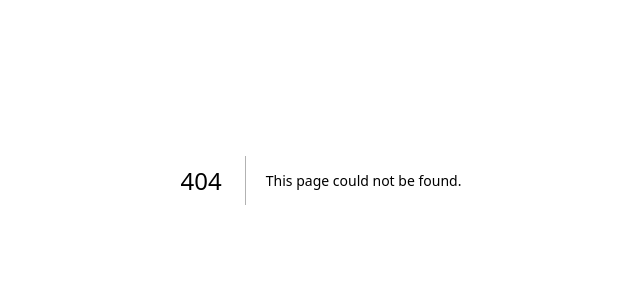
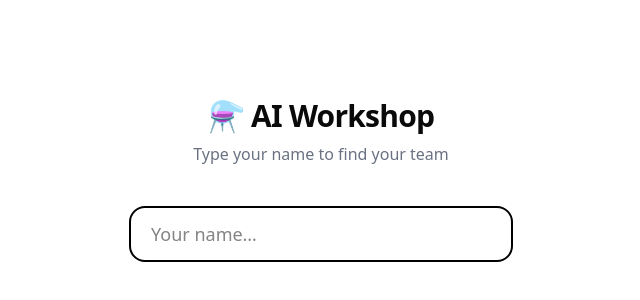
Before and after one commit to AssoConnectWorkshop/WS39, a Next.js app: page /team in a window 1280 px wide. Before the commit this address had no page. Shown: the part 220-520 px from the top of the page, without its empty margins (319-959 px from the left). Built offline with nearby package versions, Linux system fonts and the light colour scheme.

Commit message:
Add team lookup page at /team
Co-Authored-By: Claude <noreply@anthropic.com>

```diff
--- /dev/null
+++ b/src/app/team/page.tsx
@@ -0,0 +1,125 @@
+"use client";
+
+import { useState } from "react";
+
+const teams = [
+  {
+    ws: "WS1",
+    project: "Membership cards",
+    members: ["Lucas M.", "Hanna", "Romain", "Simon"],
+  },
+  {
+    ws: "WS2",
+    project: "Voting app",
+    members: ["Mateus", "Edouard", "Eric", "Mathieu B."],
+  },
+  {
+    ws: "WS3",
+    project: "Dashboard",
+    members: ["Victor", "Johanna", "Guillaume", "Etienne"],
+  },
+  {
+    ws: "WS4",
+    project: "Activity report",
+    members: ["Marion", "Julien W.", "Cyriane", "Thomas"],
+  },
+  {
+    ws: "WS5",
+    project: "Event planner",
+    members: ["Marine", "Matt Matt", "Augustin", "Charles L."],
+  },
+  {
+    ws: "WS6",
+    project: "Sacem simulator",
+    members: ["Justine", "Delphine", "Mathieu H.", "Aurélien"],
+  },
+  {
+    ws: "WS7",
+    project: "WhatsApp assistant",
+    members: ["Bertrand", "Karl", "Flo G.", "Lucas P."],
+  },
+  {
+    ws: "WS8",
+    project: "Booking",
+    members: ["Armand", "Aimée", "Alice", "Tristan"],
+  },
+  {
+    ws: "WS9",
+    project: "Subsidies generator",
+    members: ["Sylvain", "Antoine", "Charles A.", "Axel"],
+  },
+];
+
+function findTeam(name: string) {
+  const q = name.trim().toLowerCase();
+  if (!q) return null;
+  return teams.find((t) =>
+    t.members.some((m) => m.toLowerCase().includes(q))
+  ) ?? null;
+}
+
+export default function TeamPage() {
+  const [name, setName] = useState("");
+  const team = findTeam(name);
+  const noMatch = name.trim().length > 1 && !team;
+
+  return (
+    <main className="flex min-h-screen flex-col items-center justify-center gap-10 p-8 bg-white">
+      <div className="flex flex-col items-center gap-2 text-center">
+        <h1 className="text-3xl font-bold tracking-tight">⚗️ AI Workshop</h1>
+        <p className="text-gray-500">Type your name to find your team</p>
+      </div>
+
+      <input
+        type="text"
+        placeholder="Your name…"
+        value={name}
+        onChange={(e) => setName(e.target.value)}
+        className="w-full max-w-sm text-lg px-5 py-3 border-2 border-gray-200 rounded-2xl outline-none focus:border-black transition-colors"
+        autoFocus
+      />
+
+      {team && (
+        <div className="w-full max-w-sm border-2 border-black rounded-2xl p-6 flex flex-col gap-5 animate-in fade-in slide-in-from-bottom-4 duration-300">
+          <div>
+            <span className="text-xs font-semibold uppercase tracking-widest text-gray-400">
+              {team.ws}
+            </span>
+            <h2 className="text-2xl font-bold mt-1">{team.project}</h2>
+          </div>
+
+          <div>
+            <p className="text-xs font-semibold uppercase tracking-widest text-gray-400 mb-2">
+              Your teammates
+            </p>
+            <ul className="flex flex-col gap-1">
+              {team.members.map((m) => {
+                const isYou = m.toLowerCase().includes(name.trim().toLowerCase());
+                return (
+                  <li
+                    key={m}
+                    className={`flex items-center gap-2 text-base ${isYou ? "font-semibold" : "text-gray-600"}`}
+                  >
+                    {isYou ? (
+                      <span className="w-2 h-2 rounded-full bg-black inline-block" />
+                    ) : (
+                      <span className="w-2 h-2 rounded-full bg-gray-300 inline-block" />
+                    )}
+                    {m}
+                    {isYou && (
+                      <span className="text-xs text-gray-400 font-normal">(you)</span>
+                    )}
+                  </li>
+                );
+              })}
+            </ul>
+          </div>
+        </div>
+      )}
+
+      {noMatch && (
+        <p className="text-gray-400 text-sm">No team found for &ldquo;{name}&rdquo;</p>
+      )}
+    </main>
+  );
+}
```
